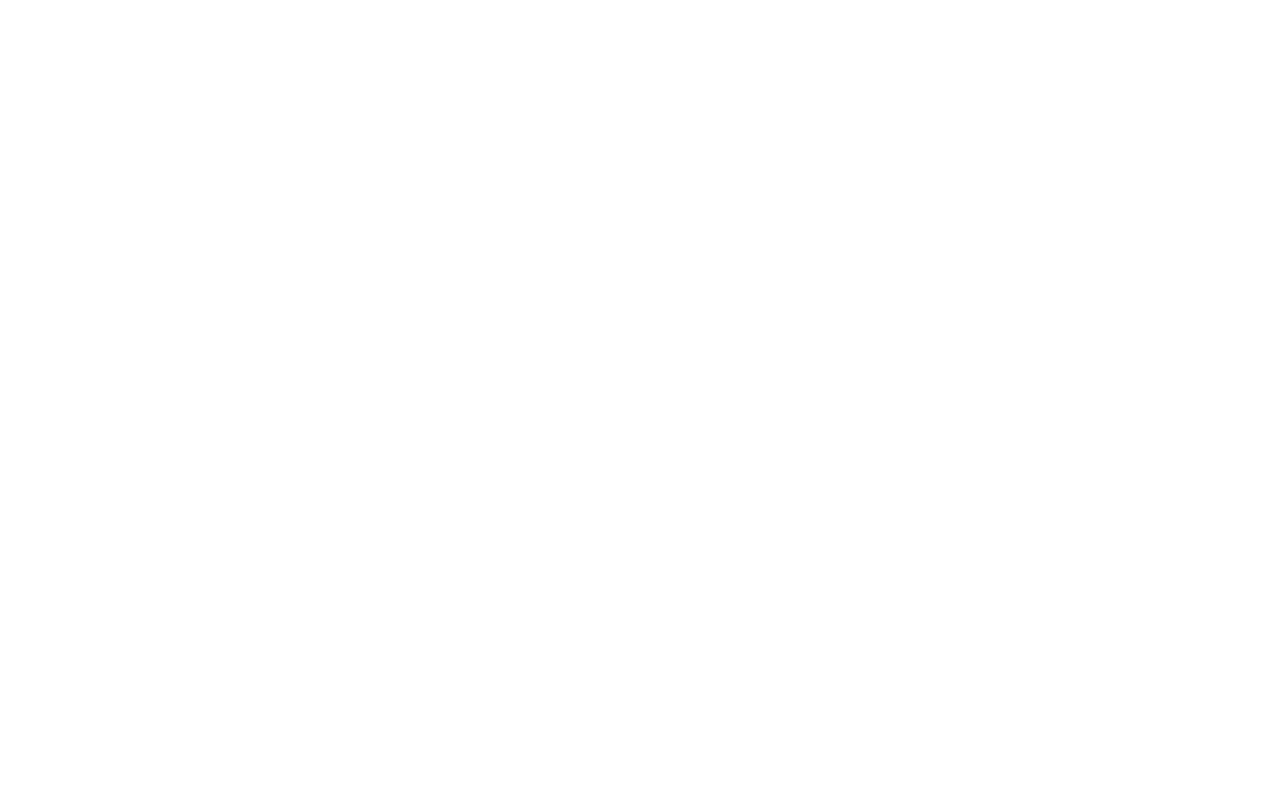
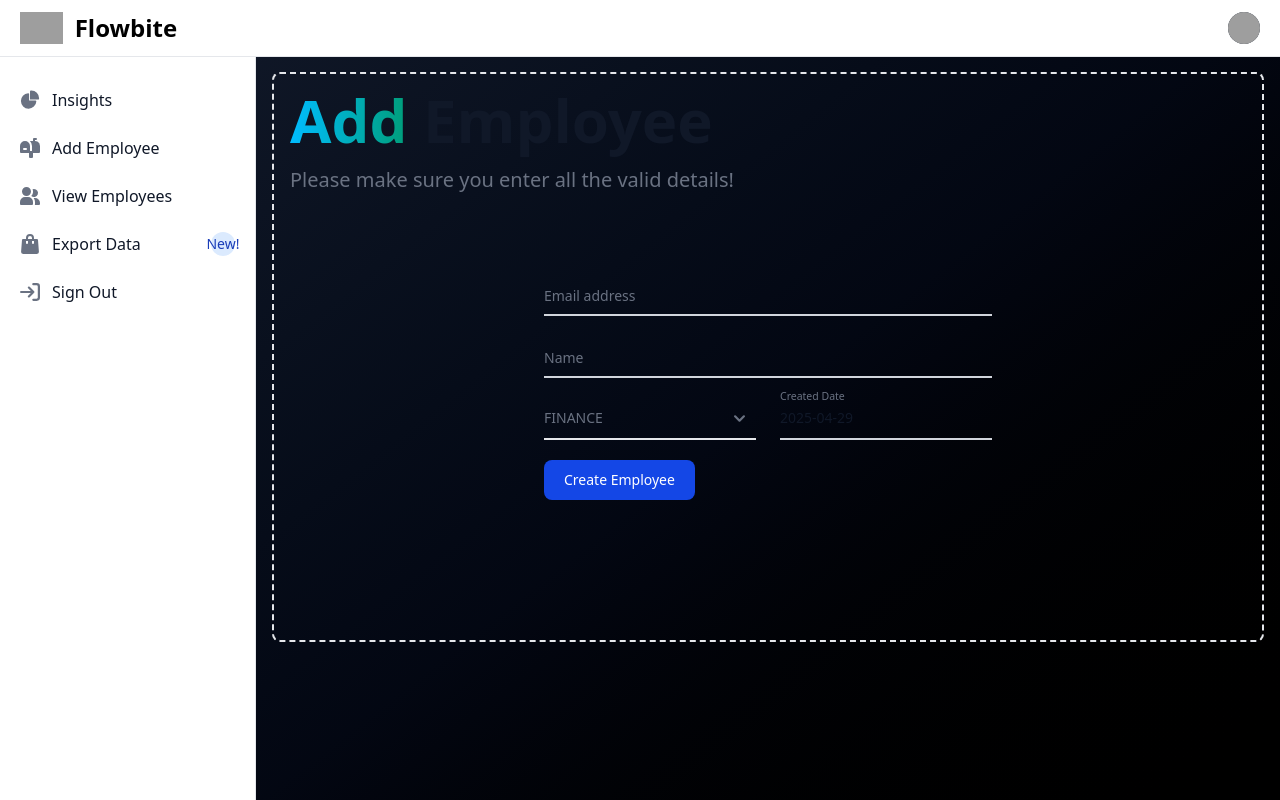
Before and after one commit to senuka-b/Fortium-Frontend, an Angular app: page /dashboard/add-employee in a window 1280 px wide. Before the commit this address led to /. Built offline with nearby package versions, Linux system fonts and the light colour scheme; grey boxes are pictures that could not be loaded.

Commit message:
Create add employee

```diff
--- a/package.json
+++ b/package.json
@@ -22,6 +22,7 @@
     "flowbite": "^3.1.2",
     "postcss": "^8.5.3",
     "rxjs": "~7.8.0",
+    "sweetalert2": "^11.19.1",
     "tailwindcss": "^4.1.4",
     "tslib": "^2.3.0",
     "zone.js": "~0.15.0"
--- /dev/null
+++ b/src/app/shared/components/add-employee/add-employee.component.html
@@ -0,0 +1,37 @@
+
+
+<h1 class="mb-4 text-3xl font-extrabold text-gray-900 dark:text-white md:text-5xl lg:text-6xl"><span class="text-transparent bg-clip-text bg-gradient-to-r to-emerald-600 from-sky-400">Add </span>Employee</h1>
+<p class="text-lg font-normal text-gray-500 lg:text-xl dark:text-gray-400">Please make sure you enter all the valid details! </p>
+
+
+
+
+<form class="max-w-md mx-auto mt-20">
+    <div class="relative z-0 w-full mb-5 group">
+        <input [(ngModel)]="employeeEmail" type="email" name="floating_email" id="floating_email" class="block py-2.5 px-0 w-full text-sm text-gray-900 bg-transparent border-0 border-b-2 border-gray-300 appearance-none dark:text-white dark:border-gray-600 dark:focus:border-blue-500 focus:outline-none focus:ring-0 focus:border-blue-600 peer" placeholder=" " required />
+        <label for="floating_email" class="peer-focus:font-medium absolute text-sm text-gray-500 dark:text-gray-400 duration-300 transform -translate-y-6 scale-75 top-3 -z-10 origin-[0] peer-focus:start-0 rtl:peer-focus:translate-x-1/4 rtl:peer-focus:left-auto peer-focus:text-blue-600 peer-focus:dark:text-blue-500 peer-placeholder-shown:scale-100 peer-placeholder-shown:translate-y-0 peer-focus:scale-75 peer-focus:-translate-y-6">Email address</label>
+    </div>
+    <div class="relative z-0 w-full mb-5 group">
+        <input required [(ngModel)]="employeeName" type="text" name="floating_password" id="floating_password" class="block py-2.5 px-0 w-full text-sm text-gray-900 bg-transparent border-0 border-b-2 border-gray-300 appearance-none dark:text-white dark:border-gray-600 dark:focus:border-blue-500 focus:outline-none focus:ring-0 focus:border-blue-600 peer" placeholder=" " required />
+        <label for="floating_password" class="peer-focus:font-medium absolute text-sm text-gray-500 dark:text-gray-400 duration-300 transform -translate-y-6 scale-75 top-3 -z-10 origin-[0] peer-focus:start-0 rtl:peer-focus:translate-x-1/4 peer-focus:text-blue-600 peer-focus:dark:text-blue-500 peer-placeholder-shown:scale-100 peer-placeholder-shown:translate-y-0 peer-focus:scale-75 peer-focus:-translate-y-6">Name</label>
+    </div>
+
+    <div class="grid md:grid-cols-2 md:gap-6">
+
+    <form class="max-w-sm mx-auto relative w-full">
+        <label for="department_select" class="sr-only">Department Select</label>
+        <select  [(ngModel)]="employeeDepartment" name="Department" required id="department_select" class="block py-2.5 px-0 w-full text-sm text-gray-500 bg-transparent border-0 border-b-2 border-gray-200 appearance-none dark:text-gray-400 dark:border-gray-700 focus:outline-none focus:ring-0 focus:border-gray-200 peer">
+            <option *ngFor="let item of departmentList" [value]="item" selected>{{ item }}</option>
+        </select>
+    </form>
+
+
+
+      <div class="relative z-0 w-full mb-5 group">
+          <input rr [(ngModel)]="createdDate" disabled type="text" name="floating_last_name" id="floating_last_name" class="block py-2.5 px-0 w-full text-sm text-gray-900 bg-transparent border-0 border-b-2 border-gray-300 appearance-none dark:text-white dark:border-gray-600 dark:focus:border-blue-500 focus:outline-none focus:ring-0 focus:border-blue-600 peer" placeholder=" " required />
+          <label for="floating_last_name" class="peer-focus:font-medium absolute text-sm text-gray-500 dark:text-gray-400 duration-300 transform -translate-y-6 scale-75 top-3 -z-10 origin-[0] peer-focus:start-0 rtl:peer-focus:translate-x-1/4 peer-focus:text-blue-600 peer-focus:dark:text-blue-500 peer-placeholder-shown:scale-100 peer-placeholder-shown:translate-y-0 peer-focus:scale-75 peer-focus:-translate-y-6">Created Date</label>
+      </div>
+    </div>
+
+    <button (click)="addEmployee()" class="text-white  bg-blue-700 hover:bg-blue-800 focus:ring-4 focus:outline-none focus:ring-blue-300 font-medium rounded-lg text-sm w-full sm:w-auto px-5 py-2.5 text-center dark:bg-blue-600 dark:hover:bg-blue-700 dark:focus:ring-blue-800">Create Employee</button>
+  </form>
--- /dev/null
+++ b/src/app/shared/components/add-employee/add-employee.component.ts
@@ -0,0 +1,84 @@
+import { Component } from '@angular/core';
+import { DepartmentType } from '../../../model/util/DepartmentType';
+import { CommonModule } from '@angular/common';
+import { FormsModule } from '@angular/forms';
+import Swal from 'sweetalert2';
+import { EmployeeService } from '../../../service/employee/employee.service';
+
+@Component({
+  selector: 'app-add-employee',
+  imports: [CommonModule, FormsModule],
+  templateUrl: './add-employee.component.html',
+  styleUrl: './add-employee.component.css',
+})
+export class AddEmployeeComponent {
+  DepartmentType = DepartmentType;
+
+  constructor(private employeeService: EmployeeService) {}
+
+  departmentList = Object.values(DepartmentType);
+
+  employeeName: string = '';
+  employeeEmail: string = '';
+  employeeDepartment: DepartmentType = DepartmentType.FINANCE;
+  createdDate: string = new Date().toISOString().split('T')[0];
+
+  addEmployee() {
+    console.log("yes");
+
+
+
+
+    if (this.validateFields()) {
+      const employee = {
+        name: this.employeeName,
+        email: this.employeeEmail,
+        department: this.employeeDepartment,
+        createdAt: new Date().toISOString(),
+      };
+
+      this.employeeService.createEmployee(employee).subscribe(
+        (response) => {
+          Swal.fire({
+            icon: 'success',
+            title: 'Success',
+            text: 'Employee added successfully!',
+          });
+          this.resetForm();
+        },
+        (error) => {
+
+
+          Swal.fire({
+            icon: 'error',
+            title: 'Error',
+            text: 'Failed to add employee!',
+            footer: error.error,
+          });
+        }
+      );
+    }
+  }
+
+  resetForm() {
+    this.employeeName = '';
+    this.employeeEmail = '';
+    this.employeeDepartment = DepartmentType.FINANCE;
+    this.createdDate = new Date().toISOString().split('T')[0];
+  }
+
+  validateFields() {
+    let isValid =
+      this.employeeName && this.employeeEmail && this.employeeDepartment;
+
+    if (!isValid) {
+      Swal.fire({
+        icon: 'error',
+        title: 'Oops...',
+        text: 'Please enter all the required fields!!',
+      });
+    }
+
+    return isValid;
+  }
+}
--- a/src/app/shared/components/dashboard/dashboard.component.html
+++ b/src/app/shared/components/dashboard/dashboard.component.html
@@ -62,25 +62,17 @@
                     <path d="M16.975 11H10V4.025a1 1 0 0 0-1.066-.998 8.5 8.5 0 1 0 9.039 9.039.999.999 0 0 0-1-1.066h.002Z"/>
                     <path d="M12.5 0c-.157 0-.311.01-.565.027A1 1 0 0 0 11 1.02V10h8.975a1 1 0 0 0 1-.935c.013-.188.028-.374.028-.565A8.51 8.51 0 0 0 12.5 0Z"/>
                  </svg>
-                 <span class="ms-3">Dashboard</span>
+                 <span class="ms-3">Insights</span>
               </a>
            </li>
-           <li>
-              <a href="#" class="flex items-center p-2 text-gray-900 rounded-lg dark:text-white hover:bg-gray-100 dark:hover:bg-gray-700 group">
-                 <svg class="shrink-0 w-5 h-5 text-gray-500 transition duration-75 dark:text-gray-400 group-hover:text-gray-900 dark:group-hover:text-white" aria-hidden="true" xmlns="http://www.w3.org/2000/svg" fill="currentColor" viewBox="0 0 18 18">
-                    <path d="M6.143 0H1.857A1.857 1.857 0 0 0 0 1.857v4.286C0 7.169.831 8 1.857 8h4.286A1.857 1.857 0 0 0 8 6.143V1.857A1.857 1.857 0 0 0 6.143 0Zm10 0h-4.286A1.857 1.857 0 0 0 10 1.857v4.286C10 7.169 10.831 8 11.857 8h4.286A1.857 1.857 0 0 0 18 6.143V1.857A1.857 1.857 0 0 0 16.143 0Zm-10 10H1.857A1.857 1.857 0 0 0 0 11.857v4.286C0 17.169.831 18 1.857 18h4.286A1.857 1.857 0 0 0 8 16.143v-4.286A1.857 1.857 0 0 0 6.143 10Zm10 0h-4.286A1.857 1.857 0 0 0 10 11.857v4.286c0 1.026.831 1.857 1.857 1.857h4.286A1.857 1.857 0 0 0 18 16.143v-4.286A1.857 1.857 0 0 0 16.143 10Z"/>
-                 </svg>
-                 <span class="flex-1 ms-3 whitespace-nowrap">Kanban</span>
-                 <span class="inline-flex items-center justify-center px-2 ms-3 text-sm font-medium text-gray-800 bg-gray-100 rounded-full dark:bg-gray-700 dark:text-gray-300">Pro</span>
-              </a>
-           </li>
+
            <li>
               <a href="#" class="flex items-center p-2 text-gray-900 rounded-lg dark:text-white hover:bg-gray-100 dark:hover:bg-gray-700 group">
                  <svg class="shrink-0 w-5 h-5 text-gray-500 transition duration-75 dark:text-gray-400 group-hover:text-gray-900 dark:group-hover:text-white" aria-hidden="true" xmlns="http://www.w3.org/2000/svg" fill="currentColor" viewBox="0 0 20 20">
                     <path d="m17.418 3.623-.018-.008a6.713 6.713 0 0 0-2.4-.569V2h1a1 1 0 1 0 0-2h-2a1 1 0 0 0-1 1v2H9.89A6.977 6.977 0 0 1 12 8v5h-2V8A5 5 0 1 0 0 8v6a1 1 0 0 0 1 1h8v4a1 1 0 0 0 1 1h2a1 1 0 0 0 1-1v-4h6a1 1 0 0 0 1-1V8a5 5 0 0 0-2.582-4.377ZM6 12H4a1 1 0 0 1 0-2h2a1 1 0 0 1 0 2Z"/>
                  </svg>
-                 <span class="flex-1 ms-3 whitespace-nowrap">Inbox</span>
-                 <span class="inline-flex items-center justify-center w-3 h-3 p-3 ms-3 text-sm font-medium text-blue-800 bg-blue-100 rounded-full dark:bg-blue-900 dark:text-blue-300">3</span>
+                 <span class="flex-1 ms-3 whitespace-nowrap">Add Employee</span>
+
               </a>
            </li>
            <li>
@@ -88,7 +80,7 @@
                  <svg class="shrink-0 w-5 h-5 text-gray-500 transition duration-75 dark:text-gray-400 group-hover:text-gray-900 dark:group-hover:text-white" aria-hidden="true" xmlns="http://www.w3.org/2000/svg" fill="currentColor" viewBox="0 0 20 18">
                     <path d="M14 2a3.963 3.963 0 0 0-1.4.267 6.439 6.439 0 0 1-1.331 6.638A4 4 0 1 0 14 2Zm1 9h-1.264A6.957 6.957 0 0 1 15 15v2a2.97 2.97 0 0 1-.184 1H19a1 1 0 0 0 1-1v-1a5.006 5.006 0 0 0-5-5ZM6.5 9a4.5 4.5 0 1 0 0-9 4.5 4.5 0 0 0 0 9ZM8 10H5a5.006 5.006 0 0 0-5 5v2a1 1 0 0 0 1 1h11a1 1 0 0 0 1-1v-2a5.006 5.006 0 0 0-5-5Z"/>
                  </svg>
-                 <span class="flex-1 ms-3 whitespace-nowrap">Users</span>
+                 <span class="flex-1 ms-3 whitespace-nowrap">View Employees</span>
               </a>
            </li>
            <li>
@@ -96,7 +88,8 @@
                  <svg class="shrink-0 w-5 h-5 text-gray-500 transition duration-75 dark:text-gray-400 group-hover:text-gray-900 dark:group-hover:text-white" aria-hidden="true" xmlns="http://www.w3.org/2000/svg" fill="currentColor" viewBox="0 0 18 20">
                     <path d="M17 5.923A1 1 0 0 0 16 5h-3V4a4 4 0 1 0-8 0v1H2a1 1 0 0 0-1 .923L.086 17.846A2 2 0 0 0 2.08 20h13.84a2 2 0 0 0 1.994-2.153L17 5.923ZM7 9a1 1 0 0 1-2 0V7h2v2Zm0-5a2 2 0 1 1 4 0v1H7V4Zm6 5a1 1 0 1 1-2 0V7h2v2Z"/>
                  </svg>
-                 <span class="flex-1 ms-3 whitespace-nowrap">Products</span>
+                 <span class="flex-1 ms-3 whitespace-nowrap">Export Data</span>
+                 <span class="inline-flex items-center justify-center w-3 h-3 p-3 ms-3 text-sm font-medium text-blue-800 bg-blue-100 rounded-full dark:bg-blue-900 dark:text-blue-300">New!</span>
               </a>
            </li>
            <li>
@@ -104,25 +97,17 @@
                  <svg class="shrink-0 w-5 h-5 text-gray-500 transition duration-75 dark:text-gray-400 group-hover:text-gray-900 dark:group-hover:text-white" aria-hidden="true" xmlns="http://www.w3.org/2000/svg" fill="none" viewBox="0 0 18 16">
                     <path stroke="currentColor" stroke-linecap="round" stroke-linejoin="round" stroke-width="2" d="M1 8h11m0 0L8 4m4 4-4 4m4-11h3a2 2 0 0 1 2 2v10a2 2 0 0 1-2 2h-3"/>
                  </svg>
-                 <span class="flex-1 ms-3 whitespace-nowrap">Sign In</span>
+                 <span class="flex-1 ms-3 whitespace-nowrap">Sign Out</span>
+
               </a>
            </li>
-           <li>
-              <a href="#" class="flex items-center p-2 text-gray-900 rounded-lg dark:text-white hover:bg-gray-100 dark:hover:bg-gray-700 group">
-                 <svg class="shrink-0 w-5 h-5 text-gray-500 transition duration-75 dark:text-gray-400 group-hover:text-gray-900 dark:group-hover:text-white" aria-hidden="true" xmlns="http://www.w3.org/2000/svg" fill="currentColor" viewBox="0 0 20 20">
-                    <path d="M5 5V.13a2.96 2.96 0 0 0-1.293.749L.879 3.707A2.96 2.96 0 0 0 .13 5H5Z"/>
-                    <path d="M6.737 11.061a2.961 2.961 0 0 1 .81-1.515l6.117-6.116A4.839 4.839 0 0 1 16 2.141V2a1.97 1.97 0 0 0-1.933-2H7v5a2 2 0 0 1-2 2H0v11a1.969 1.969 0 0 0 1.933 2h12.134A1.97 1.97 0 0 0 16 18v-3.093l-1.546 1.546c-.413.413-.94.695-1.513.81l-3.4.679a2.947 2.947 0 0 1-1.85-.227 2.96 2.96 0 0 1-1.635-3.257l.681-3.397Z"/>
-                    <path d="M8.961 16a.93.93 0 0 0 .189-.019l3.4-.679a.961.961 0 0 0 .49-.263l6.118-6.117a2.884 2.884 0 0 0-4.079-4.078l-6.117 6.117a.96.96 0 0 0-.263.491l-.679 3.4A.961.961 0 0 0 8.961 16Zm7.477-9.8a.958.958 0 0 1 .68-.281.961.961 0 0 1 .682 1.644l-.315.315-1.36-1.36.313-.318Zm-5.911 5.911 4.236-4.236 1.359 1.359-4.236 4.237-1.7.339.341-1.699Z"/>
-                 </svg>
-                 <span class="flex-1 ms-3 whitespace-nowrap">Sign Up</span>
-              </a>
-           </li>
+
         </ul>
      </div>
   </aside>
 
   <div class="p-4 sm:ml-64  bg-gradient-to-br from-gray-900 via-gray-950 to-black text-white h-screen">
-     <div class="p-4 border-2 border-gray-200 border-dashed rounded-lg dark:border-gray-700 mt-14">
+     <div class="p-4 border-2 border-gray-200 border-dashed rounded-lg pb-35 dark:border-gray-700 mt-14">
        <router-outlet></router-outlet>
      </div>
   </div>
--- a/src/styles.css
+++ b/src/styles.css
@@ -2,3 +2,4 @@
 @import "tailwindcss";
 @plugin "flowbite/plugin";
 @source "../node_modules/flowbite";
+@source "../node_modules/flowbite-datepicker";
```
Also changed, not shown: src/app/app.routes.ts (+12 -2 lines), src/app/shared/components/add-employee/add-employee.component.css (added), 2 other files (tests, documents, lock files or other folders).
